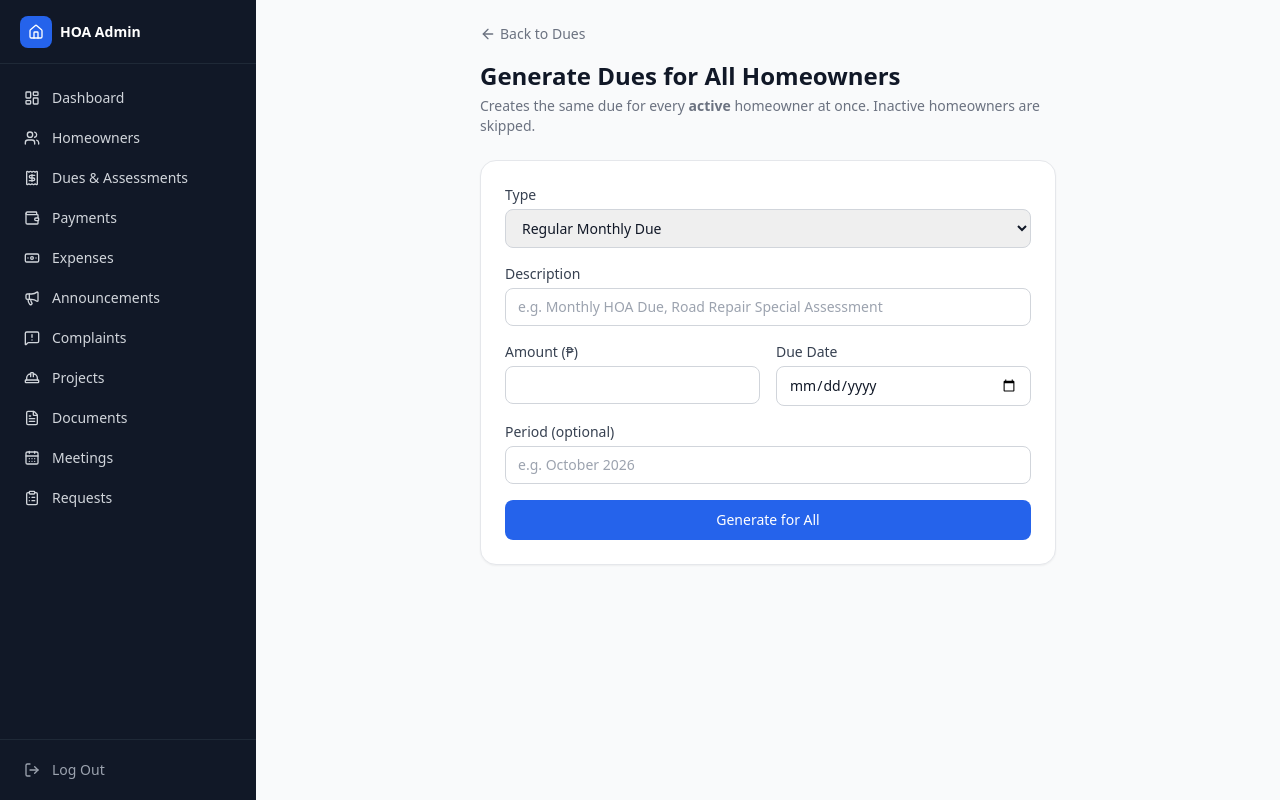
After one commit to devpoohtah/HOA-Management-System, a Python web app: template templates/dues/generate.html in a window 1280 px wide. The commit adds this page. Run offline with Jinja, Linux system fonts and the light colour scheme; the template is opened without the code that fills it, so the values that code supplies are empty; some libraries are stand-ins or nearby versions.

Commit message:
fixed issues, partially fixed expenses and complaint

```diff
--- a/app/models/expense.py
+++ b/app/models/expense.py
@@ -24,5 +24,5 @@ class Expense:
     vendor: Optional[str] = None
     receipt_url: Optional[str] = None
     recorded_by: Optional[str] = None
+    project_id: Optional[str] = None
     created_at: Optional[str] = None
-    project_id: Optional[str] = None
--- /dev/null
+++ b/templates/dues/generate.html
@@ -0,0 +1,66 @@
+{% extends "admin_base.html" %}
+
+{% block title %}Generate Dues for All - HOA Management System{% endblock %}
+
+{% block content %}
+<div class="max-w-xl mx-auto">
+    <a href="/dues" class="inline-flex items-center gap-1 text-sm text-gray-500 hover:text-gray-700 mb-4">
+        <i data-lucide="arrow-left" class="w-4 h-4"></i>
+        Back to Dues
+    </a>
+    <h1 class="text-2xl font-semibold text-gray-900 mb-1">Generate Dues for All Homeowners</h1>
+    <p class="text-sm text-gray-500 mb-6">
+        Creates the same due for every <strong>active</strong> homeowner at once. Inactive homeowners are skipped.
+    </p>
+
+    {% if error %}
+    <div class="mb-4 rounded-lg bg-red-50 border border-red-200 text-red-700 text-sm px-4 py-3">{{ error }}</div>
+    {% endif %}
+
+    <form method="post" action="/dues/generate"
+          onsubmit="return confirm('This creates one assessment for EVERY active homeowner. Continue?');"
+          class="bg-white rounded-2xl border border-gray-200 shadow-sm p-6 space-y-4">
+        <div>
+            <label for="assessment_type" class="block text-sm font-medium text-gray-700 mb-1">Type</label>
+            <select id="assessment_type" name="assessment_type"
+                    class="w-full rounded-lg border border-gray-300 px-3 py-2 text-sm focus:outline-none focus:ring-2 focus:ring-blue-500 focus:border-blue-500">
+                <option value="regular" selected>Regular Monthly Due</option>
+                <option value="special">Special Assessment</option>
+            </select>
+        </div>
+
+        <div>
+            <label for="description" class="block text-sm font-medium text-gray-700 mb-1">Description</label>
+            <input type="text" id="description" name="description" required
+                   placeholder="e.g. Monthly HOA Due, Road Repair Special Assessment"
+                   class="w-full rounded-lg border border-gray-300 px-3 py-2 text-sm focus:outline-none focus:ring-2 focus:ring-blue-500 focus:border-blue-500" />
+        </div>
+
+        <div class="grid grid-cols-2 gap-4">
+            <div>
+                <label for="amount" class="block text-sm font-medium text-gray-700 mb-1">Amount (₱)</label>
+                <input type="number" step="0.01" min="0.01" id="amount" name="amount" required
+                       class="w-full rounded-lg border border-gray-300 px-3 py-2 text-sm focus:outline-none focus:ring-2 focus:ring-blue-500 focus:border-blue-500" />
+            </div>
+            <div>
+                <label for="due_date" class="block text-sm font-medium text-gray-700 mb-1">Due Date</label>
+                <input type="date" id="due_date" name="due_date"
+                       class="w-full rounded-lg border border-gray-300 px-3 py-2 text-sm focus:outline-none focus:ring-2 focus:ring-blue-500 focus:border-blue-500" />
+            </div>
+        </div>
+
+        <div>
+            <label for="period_label" class="block text-sm font-medium text-gray-700 mb-1">
+                Period (optional)
+            </label>
+            <input type="text" id="period_label" name="period_label" placeholder="e.g. October 2026"
+                   class="w-full rounded-lg border border-gray-300 px-3 py-2 text-sm focus:outline-none focus:ring-2 focus:ring-blue-500 focus:border-blue-500" />
+        </div>
+
+        <button type="submit"
+                class="w-full bg-blue-600 hover:bg-blue-700 text-white text-sm font-medium rounded-lg px-4 py-2.5 transition-colors">
+            Generate for All
+        </button>
+    </form>
+</div>
+{% endblock %}
--- a/templates/payments/history.html
+++ b/templates/payments/history.html
@@ -15,6 +15,7 @@
         <table class="w-full text-sm">
             <thead class="bg-gray-50 border-b border-gray-200 text-left text-gray-600">
                 <tr>
+                    <th class="px-6 py-3 font-medium">Covers</th>
                     <th class="px-6 py-3 font-medium">Amount</th>
                     <th class="px-6 py-3 font-medium">Date</th>
                     <th class="px-6 py-3 font-medium">Method</th>
@@ -24,13 +25,14 @@
             <tbody class="divide-y divide-gray-100">
                 {% for p in payments %}
                 <tr class="hover:bg-gray-50">
+                    <td class="px-6 py-3 text-gray-700">{{ assessment_labels.get(p.assessment_id, "-") if p.assessment_id else "General payment" }}</td>
                     <td class="px-6 py-3 text-gray-900 font-medium">₱{{ "%.2f"|format(p.amount) }}</td>
                     <td class="px-6 py-3 text-gray-700">{{ p.payment_date }}</td>
                     <td class="px-6 py-3 text-gray-700 capitalize">{{ p.payment_method }}</td>
                     <td class="px-6 py-3 text-gray-700">{{ p.reference_number or "-" }}</td>
                 </tr>
                 {% else %}
-                <tr><td colspan="4" class="px-6 py-8 text-center text-gray-400">No payments yet.</td></tr>
+                <tr><td colspan="5" class="px-6 py-8 text-center text-gray-400">No payments yet.</td></tr>
                 {% endfor %}
             </tbody>
         </table>
--- a/templates/payments/list.html
+++ b/templates/payments/list.html
@@ -21,6 +21,7 @@
             <thead class="bg-gray-50 border-b border-gray-200 text-left text-gray-600">
                 <tr>
                     <th class="px-6 py-3 font-medium">Homeowner</th>
+                    <th class="px-6 py-3 font-medium">Covers</th>
                     <th class="px-6 py-3 font-medium">Amount</th>
                     <th class="px-6 py-3 font-medium">Date</th>
                     <th class="px-6 py-3 font-medium">Method</th>
@@ -32,6 +33,7 @@
                 {% for p in payments %}
                 <tr class="hover:bg-gray-50">
                     <td class="px-6 py-3 text-gray-700">{{ homeowner_names.get(p.homeowner_id, "Unknown homeowner") }}</td>
+                    <td class="px-6 py-3 text-gray-700">{{ assessment_labels.get(p.assessment_id, "-") if p.assessment_id else "General payment" }}</td>
                     <td class="px-6 py-3 text-gray-900 font-medium">₱{{ "%.2f"|format(p.amount) }}</td>
                     <td class="px-6 py-3 text-gray-700">{{ p.payment_date }}</td>
                     <td class="px-6 py-3 text-gray-700 capitalize">{{ p.payment_method }}</td>
@@ -39,7 +41,7 @@
                     <td class="px-6 py-3 text-gray-700">{{ recorder_names.get(p.recorded_by, "-") if p.recorded_by else "-" }}</td>
                 </tr>
                 {% else %}
-                <tr><td colspan="6" class="px-6 py-8 text-center text-gray-400">No payments recorded yet.</td></tr>
+                <tr><td colspan="7" class="px-6 py-8 text-center text-gray-400">No payments recorded yet.</td></tr>
                 {% endfor %}
             </tbody>
         </table>
--- a/templates/payments/record.html
+++ b/templates/payments/record.html
@@ -91,6 +91,7 @@
 </div>
 {% endblock %}
 
+{% block scripts %}
 <script>
 document.addEventListener('DOMContentLoaded', function () {
     const homeownerSelect = document.getElementById('homeowner_id');
@@ -131,3 +132,4 @@ document.addEventListener('DOMContentLoaded', function () {
     refreshRows();
 });
 </script>
+{% endblock %}
```
Also changed, not shown: app/routers/homeowners.py (+56 -9 lines), app/routers/payments.py (+13 -2 lines), templates/homeowners/edit.html (+55 -2 lines).
